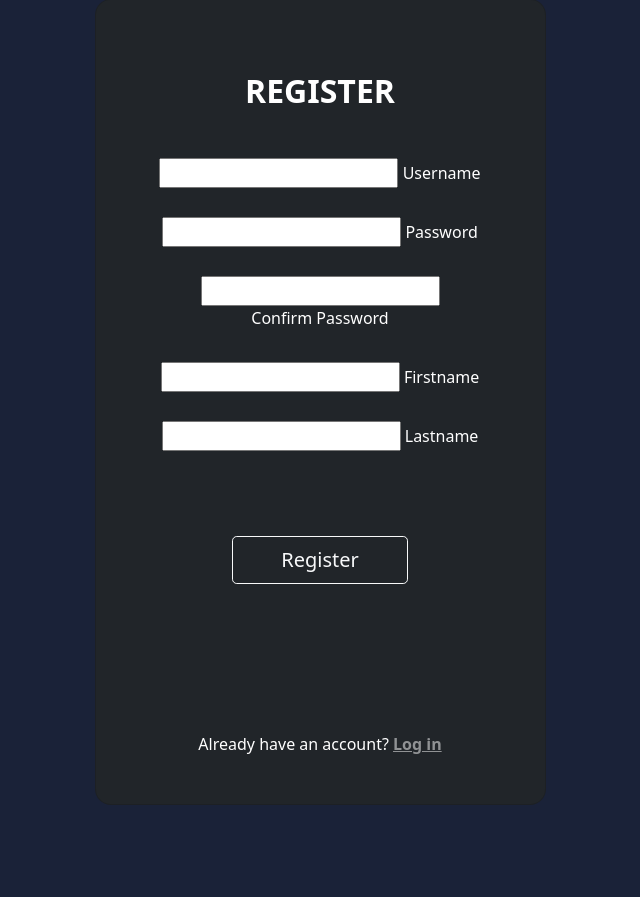
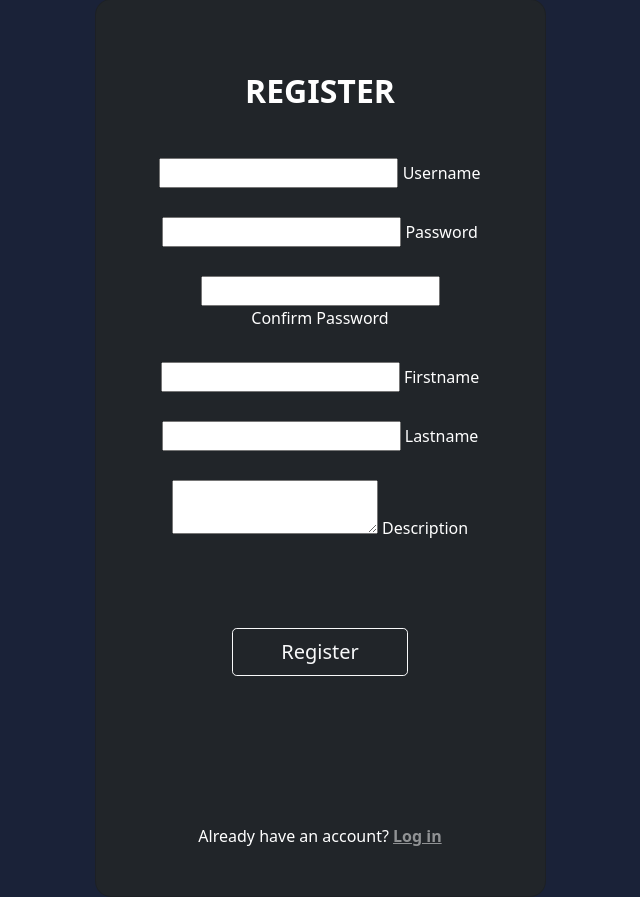
Before and after one commit to brkagithub/PSIlearnopedia, a Django app: template fazaImplementacije/templates/register.html in a window 1280 px wide. Shown: the part 150-1047 px from the top of the page, without its empty margins (320-960 px from the left). Before the commit the page ends 955 px from the top, so only its background shows below. Run offline with Django 3.2, Linux system fonts and the light colour scheme; the template is opened without the code that fills it, so the values that code supplies are empty, except form fields; tables that the repository leaves empty hold one stand-in row (values such as "Sample post"); form fields are guessed from the names that the template uses; some web fonts are replaced.

Commit message:
minor changes

```diff
--- a/fazaImplementacije/learnopedia/forms.py
+++ b/fazaImplementacije/learnopedia/forms.py
@@ -8,7 +8,7 @@ class KorisnikCreationForm(UserCreationForm):
 
     class Meta:
         model = Korisnik
-        fields = ['username', 'password1', 'password2', 'first_name', 'last_name']
+        fields = ['username', 'password1', 'password2', 'first_name', 'last_name', 'description']
 
 
 class SearchForm(Form):
--- a/fazaImplementacije/templates/register.html
+++ b/fazaImplementacije/templates/register.html
@@ -79,6 +79,12 @@
                 <label class="form-label" for="typePasswordX">Lastname</label>
               </div>
 
+                  <div class="form-outline form-white mb-4">
+                <!--  <input type="password" id="typePasswordX" class="form-control form-control-lg" />  -->
+                {{ form.description }}
+                <label class="form-label" for="typePasswordX">Description</label>
+              </div>
+
               <p class="small mb-5 pb-lg-2"><a class="text-white-50" href="#!"></a></p>
 
               <button class="btn btn-outline-light btn-lg px-5" type="submit" value="Register">Register</button>
```
